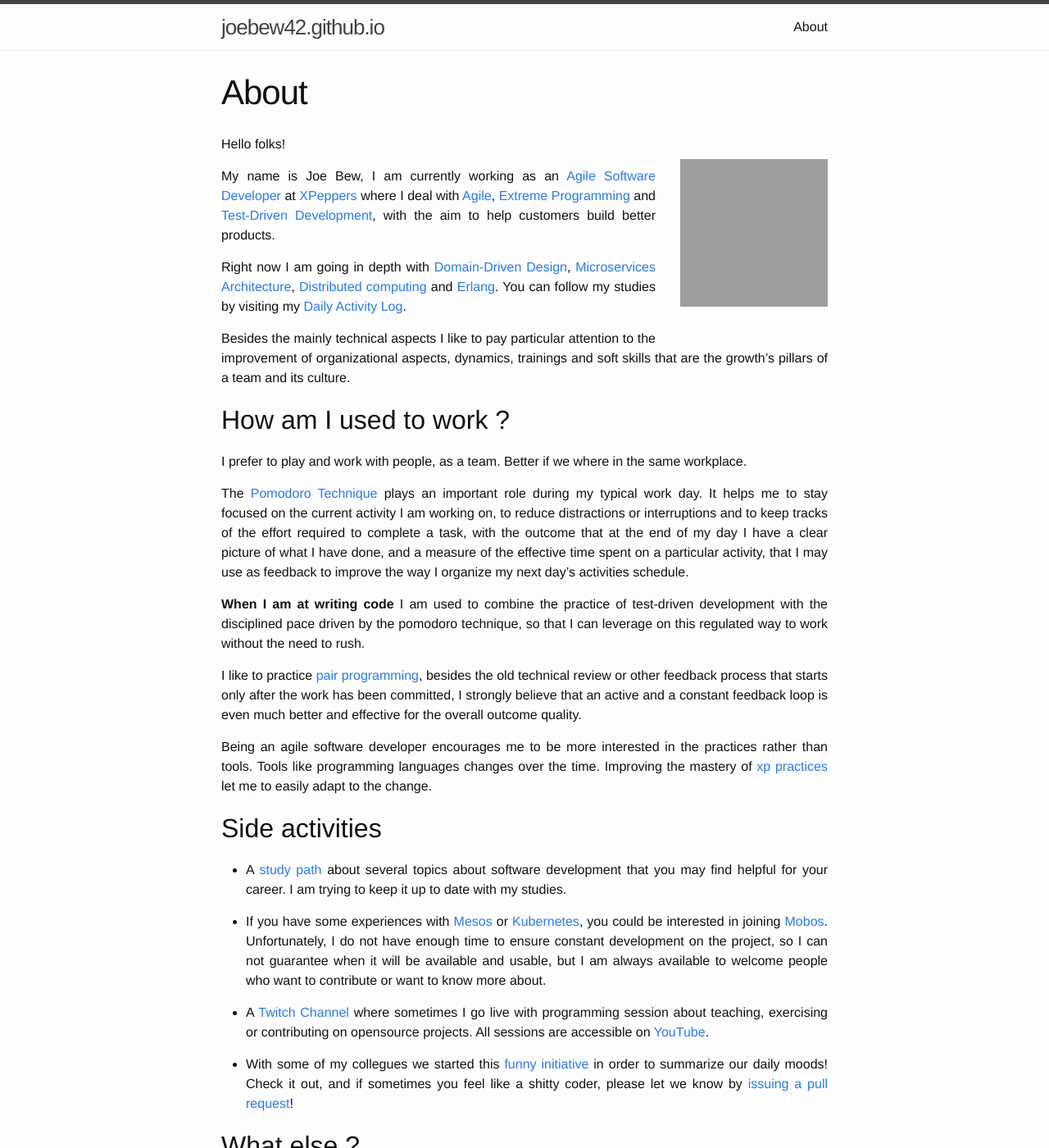
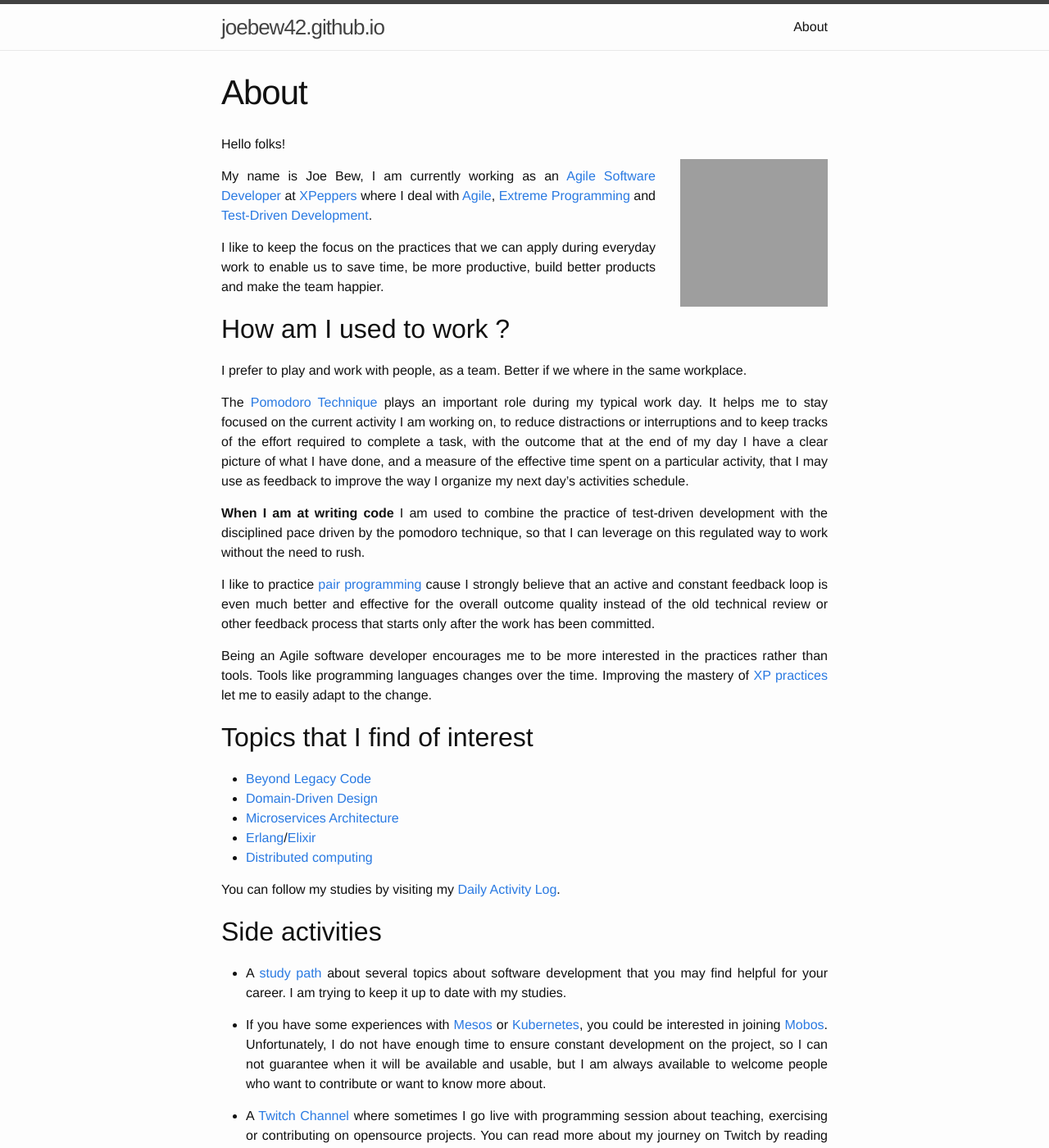
Before and after one commit to joebew42/joebew42.github.io, a Jekyll site: the page built from about.md, in a window 1280 px wide and 1400 px high. Shown: the whole window at 82% size. Built offline with Jekyll 4.4.1, drawn with Linux system fonts in a browser that asks for light colours; some of the changed text lies outside the part shown; grey boxes are pictures that could not be loaded.

Commit message:
change about

```diff
--- a/about.md
+++ b/about.md
@@ -8,11 +8,9 @@ permalink: /about/
 
 Hello folks!
 
-My name is Joe Bew, I am currently working as an [Agile Software Developer](https://en.wikipedia.org/wiki/Agile_software_development) at [XPeppers](http://www.xpeppers.com/) where I deal with [Agile](http://agilemanifesto.org/), [Extreme Programming](https://en.wikipedia.org/wiki/Extreme_programming) and [Test-Driven Development](https://en.wikipedia.org/wiki/Test-driven_development), with the aim to help customers build better products.
+My name is Joe Bew, I am currently working as an [Agile Software Developer](https://en.wikipedia.org/wiki/Agile_software_development) at [XPeppers](http://www.xpeppers.com/) where I deal with [Agile](http://agilemanifesto.org/), [Extreme Programming](https://en.wikipedia.org/wiki/Extreme_programming) and [Test-Driven Development](https://en.wikipedia.org/wiki/Test-driven_development).
 
-Right now I am going in depth with [Domain-Driven Design](https://en.wikipedia.org/wiki/Domain-driven_design), [Microservices Architecture](https://martinfowler.com/articles/microservices.html), [Distributed computing](https://en.wikipedia.org/wiki/Distributed_computing) and [Erlang](https://www.erlang.org/). You can follow my studies by visiting my [Daily Activity Log](http://joebew42.github.io/events.xml).
-
-Besides the mainly technical aspects I like to pay particular attention to the improvement of organizational aspects, dynamics, trainings and soft skills that are the growth's pillars of a team and its culture.
+I like to keep the focus on the practices that we can apply during everyday work to enable us to save time, be more productive, build better products and make the team happier.
 
 ## How am I used to work ?
 
@@ -22,9 +20,19 @@ The [Pomodoro Technique](https://en.wikipedia.org/wiki/Pomodoro_Technique) plays
 
 **When I am at writing code** I am used to combine the practice of test-driven development with the disciplined pace driven by the pomodoro technique, so that I can leverage on this regulated way to work without the need to rush.
 
-I like to practice [pair programming](https://en.wikipedia.org/wiki/Pair_programming), besides the old technical review or other feedback process that starts only after the work has been committed, I strongly believe that an active and a constant feedback loop is even much better and effective for the overall outcome quality.
+I like to practice [pair programming](https://en.wikipedia.org/wiki/Pair_programming) cause I strongly believe that an active and constant feedback loop is even much better and effective for the overall outcome quality instead of the old technical review or other feedback process that starts only after the work has been committed.
 
-Being an agile software developer encourages me to be more interested in the practices rather than tools. Tools like programming languages changes over the time. Improving the mastery of [xp practices](https://en.wikipedia.org/wiki/Extreme_programming_practices) let me to easily adapt to the change.
+Being an Agile software developer encourages me to be more interested in the practices rather than tools. Tools like programming languages changes over the time. Improving the mastery of [XP practices](https://en.wikipedia.org/wiki/Extreme_programming_practices) let me to easily adapt to the change.
+
+## Topics that I find of interest
+
+* [Beyond Legacy Code](https://www.amazon.com/Beyond-Legacy-Code-Practices-Software-ebook/dp/B01CRIZEF8)
+* [Domain-Driven Design](https://en.wikipedia.org/wiki/Domain-driven_design)
+* [Microservices Architecture](https://martinfowler.com/articles/microservices.html)
+* [Erlang](https://www.erlang.org/)/[Elixir](elixir-lang.org)
+* [Distributed computing](https://en.wikipedia.org/wiki/Distributed_computing)
+
+You can follow my studies by visiting my [Daily Activity Log](http://joebew42.github.io/events.xml).
 
 ## Side activities
 
@@ -32,9 +40,9 @@ Being an agile software developer encourages me to be more interested in the pra
 
 * If you have some experiences with [Mesos](http://mesos.apache.org/) or [Kubernetes](https://kubernetes.io/), you could be interested in joining [Mobos](https://github.com/mobos/mob). Unfortunately, I do not have enough time to ensure constant development on the project, so I can not guarantee when it will be available and usable, but I am always available to welcome people who want to contribute or want to know more about.
 
-* A [Twitch Channel](https://www.twitch.tv/joebew42) where sometimes I go live with programming session about teaching, exercising or contributing on opensource projects. All sessions are accessible on [YouTube](https://www.youtube.com/channel/UCEt-X-5yZ86SYTNDbSQgVAQ).
+* A [Twitch Channel](https://www.twitch.tv/joebew42) where sometimes I go live with programming session about teaching, exercising or contributing on opensource projects. You can read more about my journey on Twitch by reading the [official journal](https://joebew42.github.io/twitch/).
 
-* With some of my collegues we started this [funny initiative](http://shittysomething.com/) in order to summarize our daily moods! Check it out, and if sometimes you feel like a shitty coder, please let we know by [issuing a pull request](https://github.com/ShittySomething/shittysomething.github.io)!
+* A [funny initiative](http://shittysomething.com/) to summarize our daily moods! Check it out, and if sometimes you feel like a _"shitty coder"_, please let me know by [issuing a pull request](https://github.com/ShittySomething/shittysomething.github.io)!
 
 ## What else ?
 
```
